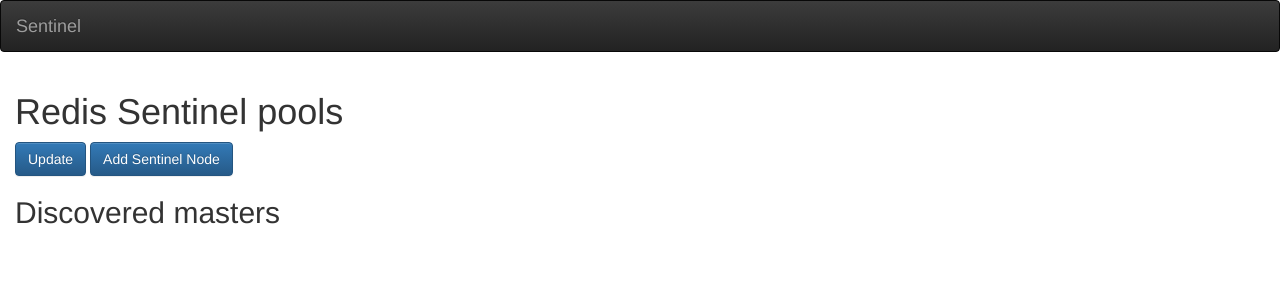
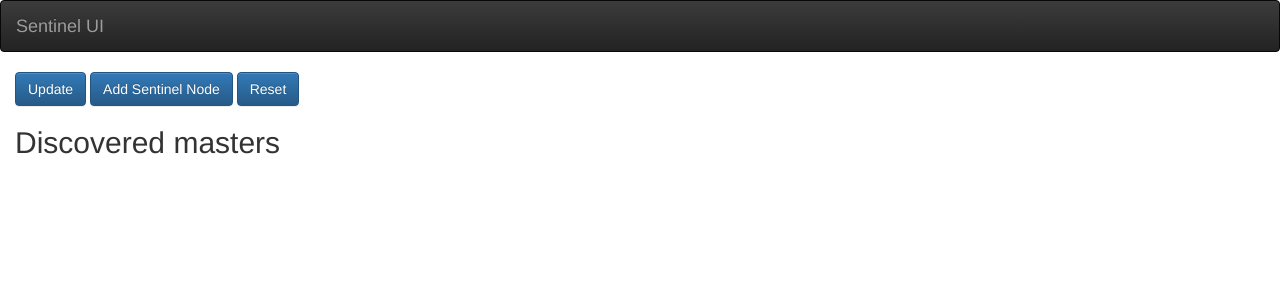
Before and after one commit to cgarciaarano/sentinel_gui, a Flask app: page / in a window 1280 px wide. Shown: the top 300 px of the page. Run offline with Flask 2, Linux system fonts and the light colour scheme; some libraries are stand-ins or nearby versions.

Commit message:
Added reset, flash messages and tested with another instances

```diff
--- a/sentinel_gui/core/models.py
+++ b/sentinel_gui/core/models.py
@@ -116,7 +116,7 @@ class Redis(Node):
     """
     Represents a redis instance, it's a Redis connection and metadata. Base class.
     """
-    TIMEOUT = 0.1
+    TIMEOUT = 0.5
 
     def __init__(self, host='localhost', port=6379, metadata={}, **kwargs):
         # Stored for reconnect
@@ -372,6 +372,9 @@ class SentinelManager(object):
     def __init__(self):
         self.masters = Cluster()
 
+    def reset(self):
+        self.__init__()
+
     def serialize(self):
         json_info = {'masters': []}
 
--- a/sentinel_gui/templates/base.html
+++ b/sentinel_gui/templates/base.html
@@ -21,31 +21,32 @@
       <script src="https://oss.maxcdn.com/respond/1.4.2/respond.min.js"></script>
     <![endif]-->
     {% if title %}
-    <title>{{ title }} - Sentinel GUI</title>
+    <title>{{ title }} - Sentinel UI</title>
     {% else %}
-    <title>Welcome to Sentinel GUI</title>
+    <title>Welcome to Sentinel UI</title>
     {% endif %}
   </head>
 
   <body>
     <nav class="navbar navbar-toggleable-md navbar-inverse bg-inverse fixed-top">
-      <a class="navbar-brand" href="#">Sentinel</a>
+      <a class="navbar-brand" href="#">Sentinel UI</a>
     </nav>
 
     <!-- Flashing messages -->
     {% with messages = get_flashed_messages() %}
       {% if messages %}
-        <ul>
         {% for message in messages %}
-            <li>{{ message }} </li>
+            <div class="alert alert-info alert-dismissible" role="alert">
+                <button type="button" class="close" data-dismiss="alert" aria-label="Close"><span aria-hidden="true">&times;</span></button>
+                {{ message }}
+            </div>
         {% endfor %}
-        </ul>
+
       {% endif %}
     {% endwith %}
 
     <div class="container-fluid">
       <div class="starter-template">
-        <h1>Redis Sentinel pools</h1>
         {% block index %}{% endblock index %}
       </div>
     </div>
--- a/sentinel_gui/templates/index.html
+++ b/sentinel_gui/templates/index.html
@@ -3,6 +3,7 @@
     <a class="btn btn-primary" href="javascript:update_manager();">Update</a>
     <!-- Button trigger modal -->
     <button class="btn btn-primary" data-toggle="modal" data-target="#addNodeModal" data-keyboard="true" data-focus="true">Add Sentinel Node</button>
+    <a class="btn btn-primary" href="/reset">Reset</a>
 
     <!-- Modal -->
     <div class="modal" id="addNodeModal" tabindex="-1" role="dialog" aria-labelledby="addSentinelNodeLabel" aria-hidden="true">
--- a/sentinel_gui/views.py
+++ b/sentinel_gui/views.py
@@ -3,7 +3,7 @@
 import logging
 
 # 3rd parties
-from flask import render_template, flash
+from flask import render_template, flash, redirect, url_for
 from flask_wtf import FlaskForm
 from wtforms import StringField, IntegerField
 from wtforms.validators import DataRequired
@@ -28,8 +28,13 @@ def index():
 
     form = AddNodeForm()
     if form.validate_on_submit():
-        flash('Adding sentinel {} from user request'.format(form.host.data))
-        sentinel_manager.add_sentinel_node(host=form.host.data, port=form.port.data)
+        try:
+            sentinel_manager.add_sentinel_node(host=form.host.data, port=form.port.data)
+            flash('Adding sentinel {0}:{1} from user request'.format(form.host.data, form.port.data))
+        except:
+            flash('Adding sentinel {0}:{1} failed'.format(form.host.data, form.port.data))
+            raise
+
     return render_template('index.html', form=form, title='Home')
 
 
@@ -38,3 +43,10 @@ def update():
     sentinel_manager.update()
 
     return render_template('masters_data.html', title='Home', manager=sentinel_manager)
+
+
+@app.route('/reset')
+def reset():
+    sentinel_manager.reset()
+
+    return redirect(url_for('index'))
--- a/sentinel_gui/web.py
+++ b/sentinel_gui/web.py
@@ -26,6 +26,6 @@ setup_logging(app)
 
 
 sentinel_manager = models.SentinelManager()
-sentinel_manager.add_sentinel_node(host=os.getenv('SENTINEL_SERVER', 'localhost'), port=os.getenv('SENTINEL_PORT', 26379))
+#sentinel_manager.add_sentinel_node(host=os.getenv('SENTINEL_SERVER', 'localhost'), port=os.getenv('SENTINEL_PORT', 26379))
 
 from sentinel_gui import views
```
